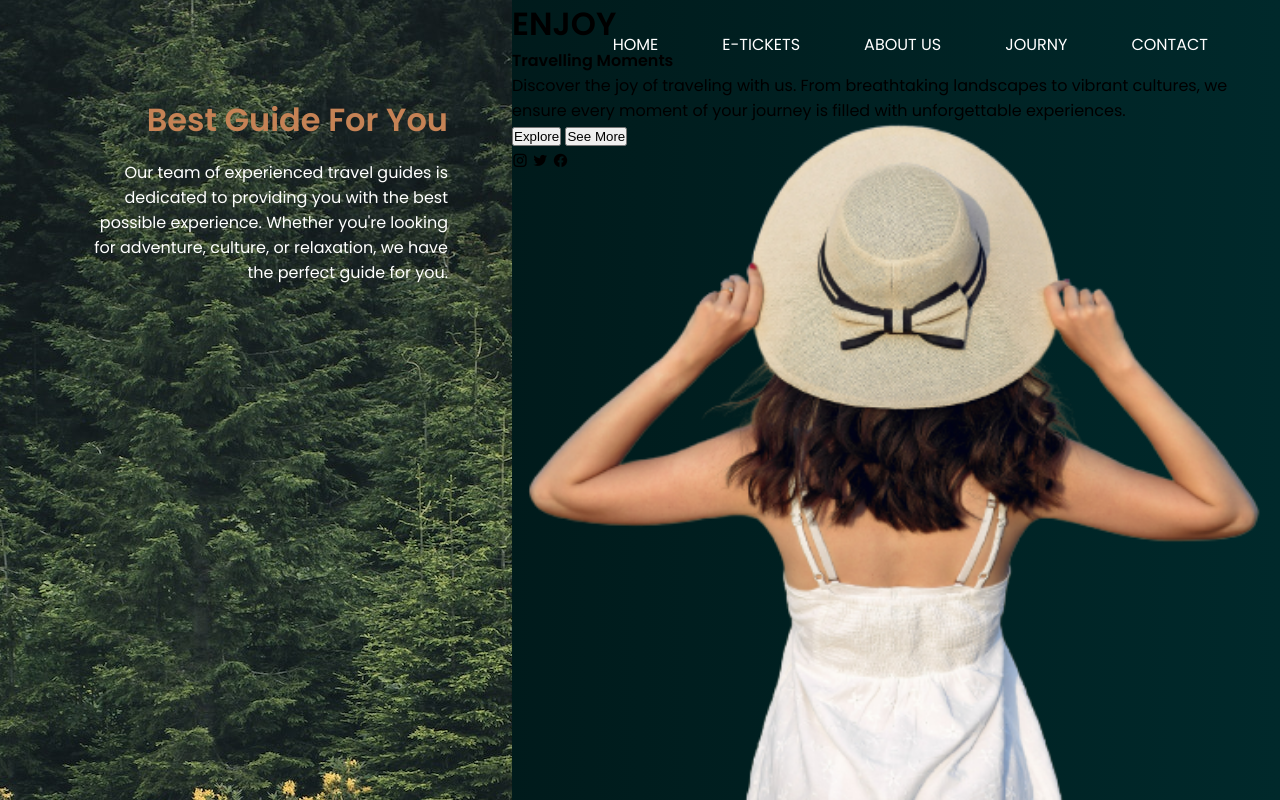
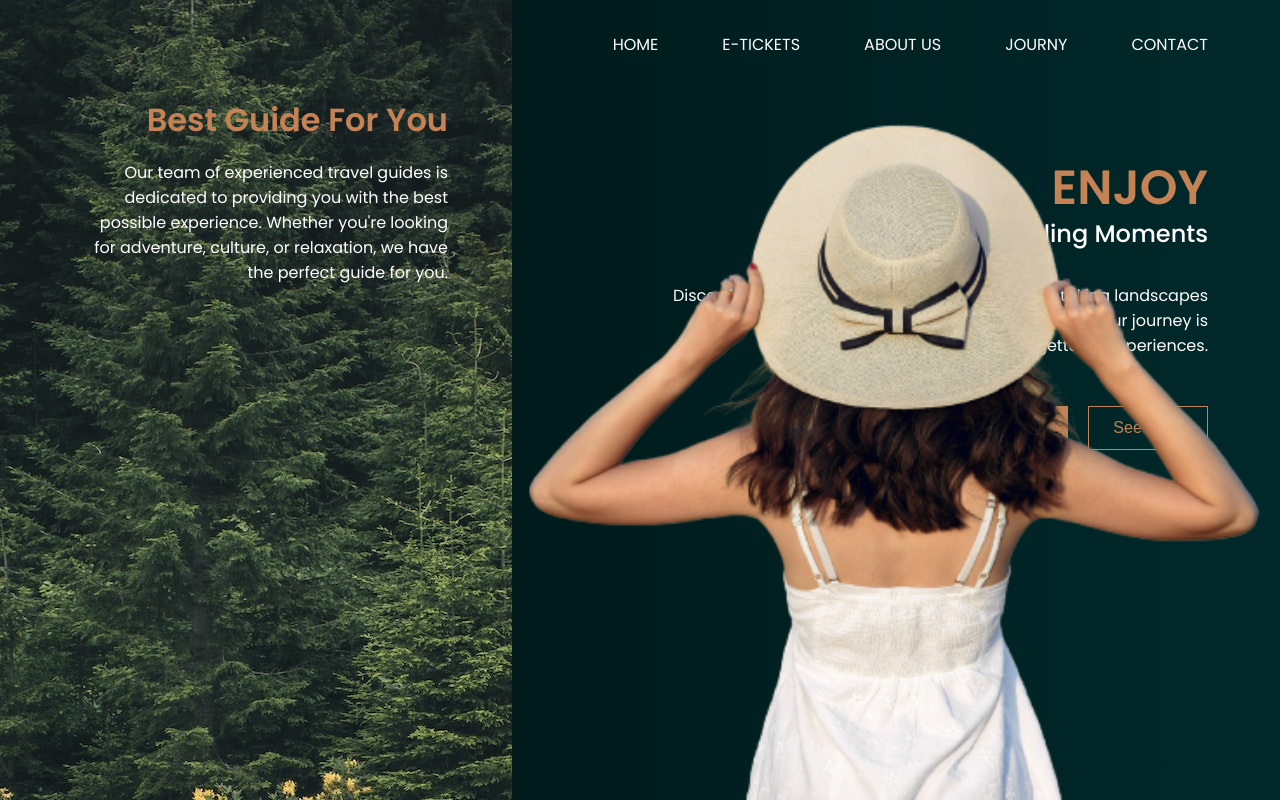
Before and after one commit to vishalPandatt/Landing-Page, a plain HTML site: page Landing Page 03/index.html in a window 1280 px wide. Drawn offline with nearby package versions, Linux system fonts and the light colour scheme.

Commit message:
second-last

```diff
--- a/Landing Page 03/style.css
+++ b/Landing Page 03/style.css
@@ -85,3 +85,59 @@ nav{
     width: 100%;
     max-width: 450%;
 }
+.right_content{
+    text-align: right;
+    max-width: 600px;
+    margin-left: 8rem;
+    margin-top: 8rem;
+    padding: 2rem;
+}
+.right_content h1{
+    font-size: 3rem;
+    font-weight: 600;
+    line-height: 3.5rem;
+    color: var(--secondary-color);
+}
+.right_content h4{
+    margin-bottom: 2rem;
+    font-size: 1.5rem;
+    font-weight: 500;
+    color: var(--white);
+}
+.right_content p{
+    color: var(--white);
+    margin-bottom: 3rem;
+}
+.btn{
+    margin-bottom: 3rem;
+    min-width: 120px;
+    padding: .75rem 1rem;
+    font-size: 1rem;
+    outline: none;
+    border: 1px solid var(--secondary-color);
+    cursor: pointer;
+}
+.primary_btn{
+    background-color: var(--secondary-color);
+    color: var(--primary-color);
+    margin-right: 1rem;
+}
+.secondary_btn{
+    background-color: transparent;
+    color: var(--secondary-color);
+}
+.socials{
+    display: flex;
+    align-items: center;
+    gap: 1.5rem;
+    justify-content: flex-end;
+}
+.socials span{
+    font-size: 1.5rem;
+    color: var(--white);
+    cursor: pointer;
+    transition: 0.3s;
+}
+.socials span:hover{
+    color: var(--secondary-color);
+}
```
